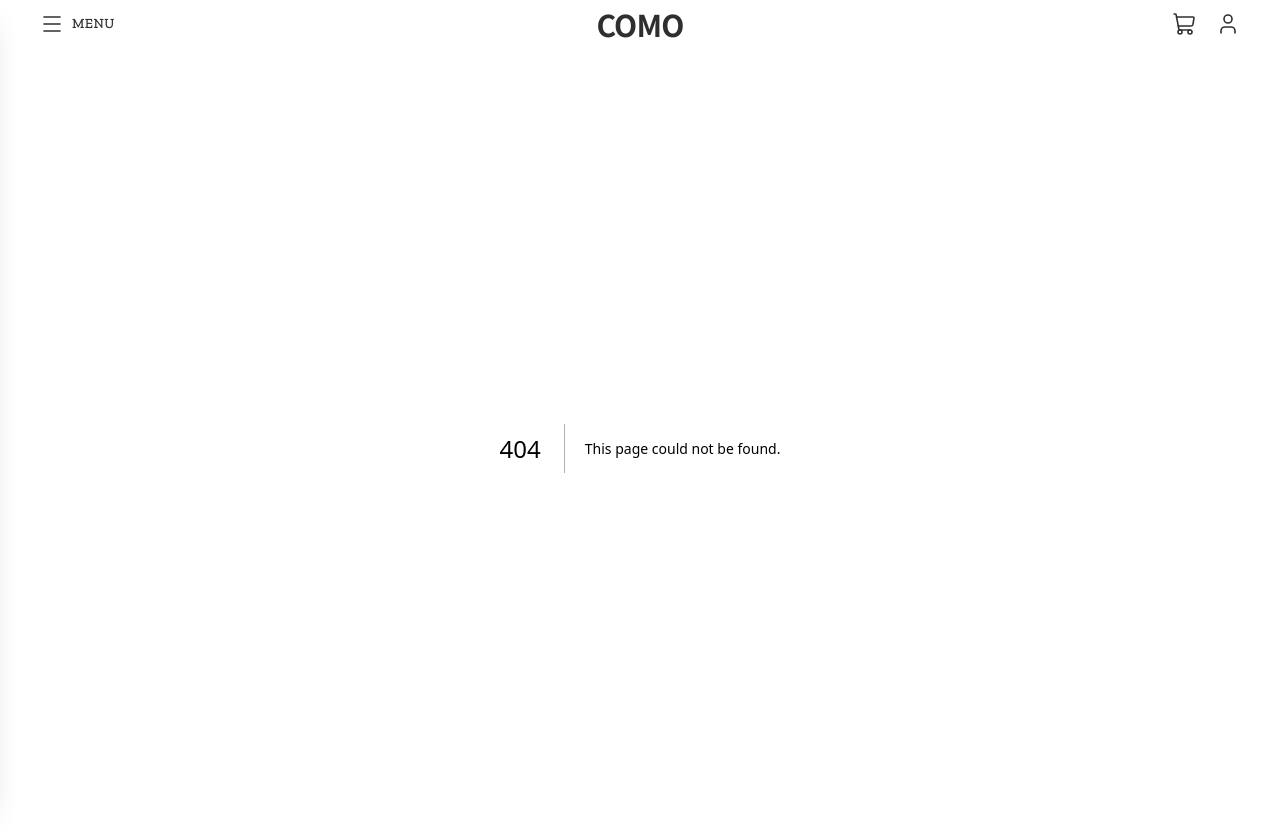
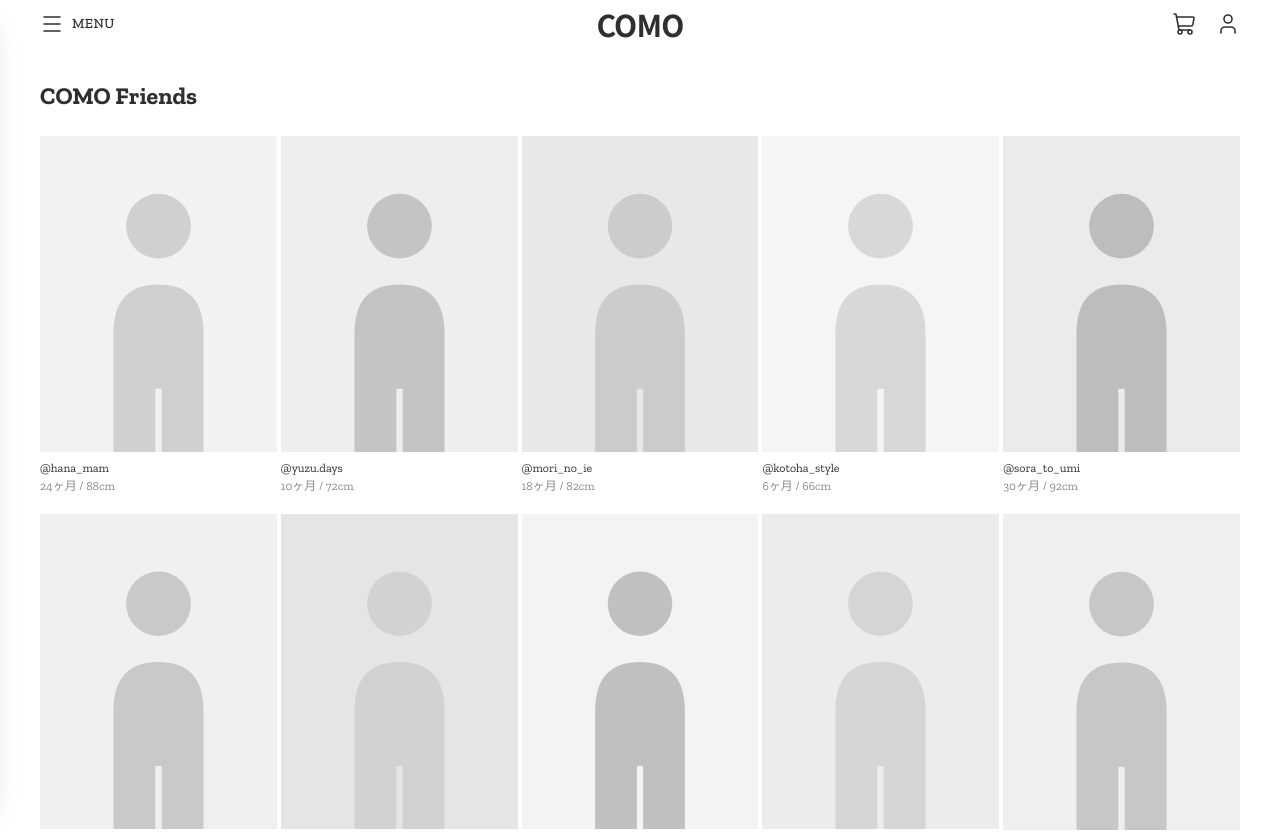
Before and after one commit to bbbbmo/baby-shop-jp, a Next.js app: page /friends in a window 1280 px wide. Before the commit this address had no page. Shown: the top 832 px of the page. Built offline with nearby package versions, Linux system fonts and the light colour scheme; a web font is replaced by a local one.

Commit message:
feat: COMO Friends 목록 페이지와 룩 모달 추가

```diff
--- /dev/null
+++ b/src/app/friends/page.tsx
@@ -0,0 +1,17 @@
+"use client";
+
+import { useLocale } from "@/i18n/LocaleProvider";
+import { friendLooks } from "@/lib/friends";
+import { SectionHeader } from "@/components/ui/SectionHeader";
+import { FriendsGrid } from "@/components/friends/FriendsGrid";
+
+export default function FriendsPage() {
+  const { d } = useLocale();
+
+  return (
+    <div className="mx-auto max-w-480 px-6 py-8 sm:px-10">
+      <SectionHeader title={d.friends.title} />
+      <FriendsGrid looks={friendLooks} />
+    </div>
+  );
+}
--- /dev/null
+++ b/src/components/friends/FriendsGrid.tsx
@@ -0,0 +1,21 @@
+"use client";
+
+import { useState } from "react";
+import type { FriendLook } from "@/lib/types";
+import { LookCard } from "./LookCard";
+import { LookModal } from "./LookModal";
+
+export function FriendsGrid({ looks }: { looks: FriendLook[] }) {
+  const [selected, setSelected] = useState<FriendLook | null>(null);
+
+  return (
+    <>
+      <div className="grid grid-cols-3 gap-x-1 gap-y-5 lg:grid-cols-4 xl:grid-cols-5">
+        {looks.map((look) => (
+          <LookCard key={look.id} look={look} onSelect={setSelected} />
+        ))}
+      </div>
+      <LookModal look={selected} onClose={() => setSelected(null)} />
+    </>
+  );
+}
--- /dev/null
+++ b/src/components/friends/LookCard.tsx
@@ -0,0 +1,39 @@
+"use client";
+
+import type { FriendLook } from "@/lib/types";
+import { lookAlt } from "@/lib/friends";
+import { useLocale } from "@/i18n/LocaleProvider";
+import { LookImage } from "./LookImage";
+
+type Props = {
+  look: FriendLook;
+  onSelect: (look: FriendLook) => void;
+};
+
+export function LookCard({ look, onSelect }: Props) {
+  const { locale } = useLocale();
+
+  return (
+    <button
+      type="button"
+      onClick={() => onSelect(look)}
+      className="group block w-full text-left"
+    >
+      <div className="overflow-hidden">
+        <LookImage
+          look={look}
+          alt={lookAlt(look, locale)}
+          className="transition-transform duration-300 group-hover:scale-[1.03]"
+        />
+      </div>
+      <div className="mt-2 space-y-0.5">
+        <p className="truncate text-[11px] text-foreground sm:text-xs">
+          {look.handle}
+        </p>
+        <p className="truncate text-[11px] text-muted sm:text-xs">
+          {look.modelInfo[locale]}
+        </p>
+      </div>
+    </button>
+  );
+}
--- /dev/null
+++ b/src/components/friends/LookImage.tsx
@@ -0,0 +1,29 @@
+import type { FriendLook } from "@/lib/types";
+
+type Props = {
+  look: FriendLook;
+  alt: string;
+  className?: string;
+};
+
+/**
+ * 룩 사진을 3:4 비율 박스에 렌더한다.
+ *
+ * 현재 자산이 SVG 자리표시 파일이라 next/image 대신 일반 img 를 쓴다.
+ * Next 의 이미지 옵티마이저는 dangerouslyAllowSVG 없이는 SVG 를 처리하지
+ * 않는다. 실제 사진(.jpg)으로 교체할 때 이 파일만 next/image 로 바꾸면 된다.
+ */
+export function LookImage({ look, alt, className = "" }: Props) {
+  return (
+    <div className={`aspect-[3/4] overflow-hidden bg-sand ${className}`}>
+      {/* eslint-disable-next-line @next/next/no-img-element */}
+      <img
+        src={look.imageSrc}
+        alt={alt}
+        loading="lazy"
+        decoding="async"
+        className="h-full w-full object-cover"
+      />
+    </div>
+  );
+}
--- /dev/null
+++ b/src/components/friends/LookModal.tsx
@@ -0,0 +1,154 @@
+"use client";
+
+import { useEffect, useRef } from "react";
+import Link from "next/link";
+import type { FriendLook, Product } from "@/lib/types";
+import { lookAlt, lookProducts } from "@/lib/friends";
+import { useLocale } from "@/i18n/LocaleProvider";
+import { useEscapeToClose } from "@/lib/useEscapeToClose";
+import { formatYen } from "@/lib/format";
+import { CloseIcon } from "@/components/ui/icons";
+import { ProductThumb } from "@/components/product/ProductThumb";
+import { LookImage } from "./LookImage";
+
+type Props = {
+  look: FriendLook | null;
+  onClose: () => void;
+};
+
+export function LookModal({ look, onClose }: Props) {
+  const { locale, d } = useLocale();
+  const closeRef = useRef<HTMLButtonElement>(null);
+  const open = look !== null;
+
+  useEscapeToClose(open, onClose);
+  useBodyScrollLock(open);
+
+  useEffect(() => {
+    if (open) {
+      closeRef.current?.focus();
+    }
+  }, [open]);
+
+  if (!look) {
+    return null;
+  }
+
+  return (
+    <>
+      <div
+        aria-hidden
+        onClick={onClose}
+        className="como-fade-in fixed inset-0 z-50 bg-black/40"
+      />
+      {/*
+        래퍼는 pointer-events-none 이다. sm 이상에서 이 래퍼가 화면 전체를
+        덮으므로, 클릭을 통과시켜야 패널 바깥 클릭이 아래 오버레이에 닿아
+        모달이 닫힌다. 패널만 pointer-events-auto 로 되돌린다.
+      */}
+      <div className="pointer-events-none fixed inset-x-0 bottom-0 z-50 flex justify-center sm:inset-0 sm:items-center">
+        <div
+          role="dialog"
+          aria-modal="true"
+          aria-label={look.handle}
+          className="como-sheet-up pointer-events-auto flex max-h-[90vh] w-full flex-col overflow-y-auto bg-surface shadow-xl sm:max-h-[85vh] sm:max-w-160"
+        >
+          <div className="flex items-center justify-between px-4 py-3">
+            <span className="text-sm text-foreground">{look.handle}</span>
+            <button
+              ref={closeRef}
+              type="button"
+              aria-label={d.friends.close}
+              onClick={onClose}
+              className="flex h-9 w-9 items-center justify-center text-foreground hover:bg-sand"
+            >
+              <CloseIcon />
+            </button>
+          </div>
+
+          <LookImage
+            look={look}
+            alt={lookAlt(look, locale)}
+            className="max-h-[60vh] shrink-0"
+          />
+
+          <div className="px-4 pt-4">
+            <p className="text-xs text-muted">{look.modelInfo[locale]}</p>
+          </div>
+
+          <div className="px-4 pb-6 pt-6">
+            <h3 className="mb-3 text-xs uppercase tracking-wider text-muted">
+              {d.friends.wearing}
+            </h3>
+            <ul className="space-y-3">
+              {lookProducts(look).map((product) => (
+                <WornItem
+                  key={product.id}
+                  product={product}
+                  label={d.friends.viewProduct}
+                  onNavigate={onClose}
+                />
+              ))}
+            </ul>
+          </div>
+        </div>
+      </div>
+    </>
+  );
+}
+
+function WornItem({
+  product,
+  label,
+  onNavigate,
+}: {
+  product: Product;
+  label: string;
+  onNavigate: () => void;
+}) {
+  const { locale } = useLocale();
+
+  return (
+    <li className="flex items-center gap-3 border-t border-border pt-3">
+      <div className="h-16 w-16 shrink-0 bg-sand">
+        <ProductThumb
+          category={product.category}
+          color={product.colors[0]}
+          className="h-full w-full"
+        />
+      </div>
+      <div className="min-w-0 flex-1">
+        <p className="text-[11px] uppercase tracking-wider text-muted">
+          {product.brand}
+        </p>
+        <p className="truncate text-sm text-foreground">
+          {product.name[locale]}
+        </p>
+        <p className="text-sm font-bold text-foreground">
+          {formatYen(product.price)}
+        </p>
+      </div>
+      <Link
+        href={`/products/${product.category}/${product.id}`}
+        onClick={onNavigate}
+        className="shrink-0 border border-foreground px-3 py-2 text-xs text-foreground hover:bg-sand"
+      >
+        {label}
+      </Link>
+    </li>
+  );
+}
+
+/** 모달이 열려 있는 동안 배경 스크롤을 잠근다. */
+function useBodyScrollLock(active: boolean) {
+  useEffect(() => {
+    if (!active) {
+      return;
+    }
+    const previous = document.body.style.overflow;
+    document.body.style.overflow = "hidden";
+    return () => {
+      document.body.style.overflow = previous;
+    };
+  }, [active]);
+}
```
